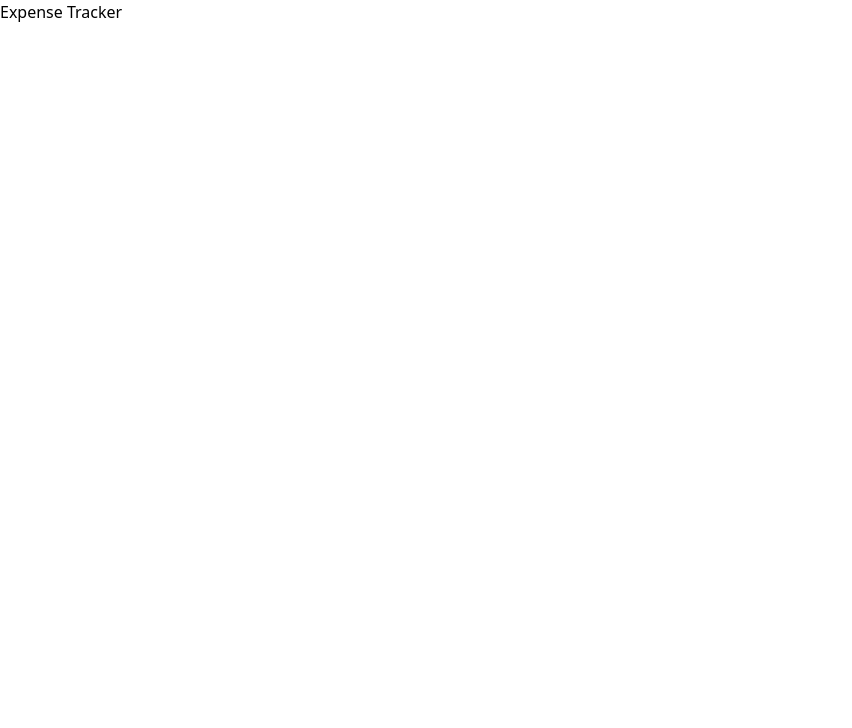
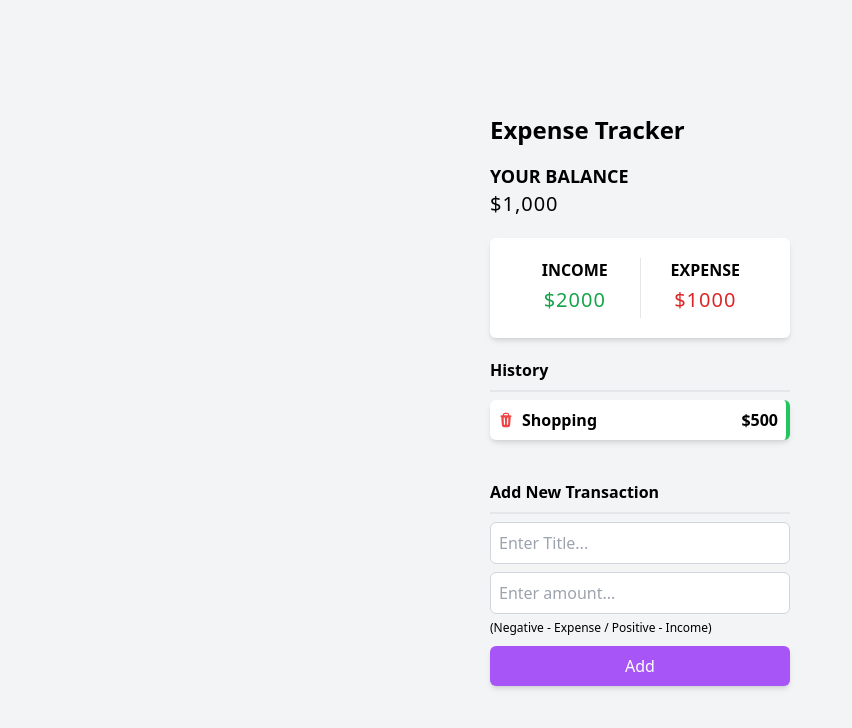
Before and after one commit to n-ii-ma/pinia-expense-tracker, a Vue app: page / in a window 1280 px wide. Shown: the top 728 px of the page, without its empty margins (0-852 px from the left). Built offline with nearby package versions, Linux system fonts and the light colour scheme.

Commit message:
Add style and hardcoded components

```diff
--- a/index.html
+++ b/index.html
@@ -6,7 +6,7 @@
     <meta name="viewport" content="width=device-width, initial-scale=1.0" />
     <title>Expense Tracker</title>
   </head>
-  <body>
+  <body class="flex flex-col items-center justify-center h-[100vh] bg-gray-100">
     <div id="app"></div>
     <script type="module" src="/src/main.ts"></script>
   </body>
--- a/src/App.vue
+++ b/src/App.vue
@@ -1,8 +1,16 @@
-<script setup lang="ts"></script>
+<script setup lang="ts">
+import TotalBalance from "./components/total-balance.vue";
+import IncomeExpenses from "./components/income-expenses.vue";
+import TransactionList from "./components/transaction-list.vue";
+import TransactionForm from "./components/transaction-form.vue";
+</script>
 
 <template>
-  <h2>Expense Tracker</h2>
-  <main class="container"></main>
+  <h2 class="text-2xl font-semibold mb-4">Expense Tracker</h2>
+  <main class="w-[300px]">
+    <TotalBalance />
+    <IncomeExpenses />
+    <TransactionList />
+    <TransactionForm />
+  </main>
 </template>
-
-<style scoped></style>
--- /dev/null
+++ b/src/components/income-expenses.vue
@@ -0,0 +1,14 @@
+<script setup lang="ts"></script>
+
+<template>
+  <div class="flex justify-between shadow-md bg-white rounded-md p-5 my-5">
+    <div class="flex-1 border-r-[1px] border-gray-200 text-center">
+      <h4 class="font-semibold">INCOME</h4>
+      <p class="my-1 tracking-wider text-xl text-green-600 font-medium">$2000</p>
+    </div>
+    <div class="flex-1 text-center">
+      <h4 class="font-semibold">EXPENSE</h4>
+      <p class="my-1 tracking-wider text-xl text-red-600 font-medium">$1000</p>
+    </div>
+  </div>
+</template>
--- /dev/null
+++ b/src/components/total-balance.vue
@@ -0,0 +1,6 @@
+<script setup lang="ts"></script>
+
+<template>
+  <h4 class="font-semibold text-lg">YOUR BALANCE</h4>
+  <h1 class="font-medium tracking-wider text-xl">$1,000</h1>
+</template>
--- /dev/null
+++ b/src/components/transaction-form.vue
@@ -0,0 +1,29 @@
+<script setup lang="ts"></script>
+
+<template>
+  <h3 class="border-b-2 border-gray-200 pb-2 mt-5 mb-2 font-semibold">Add New Transaction</h3>
+  <form class="space-y-2">
+    <input
+      type="text"
+      class="w-full rounded-md border-[1px] border-gray-300 outline-none p-2"
+      placeholder="Enter Title..."
+      required
+    />
+    <div>
+      <input
+        type="number"
+        class="w-full rounded-md border-[1px] border-gray-300 outline-none p-2"
+        step="0.01"
+        placeholder="Enter amount..."
+        required
+      />
+      <span class="text-xs">(Negative - Expense / Positive - Income)</span>
+    </div>
+    <button
+      type="submit"
+      class="w-full p-2 text-white bg-purple-500 rounded-md hover:bg-purple-600 shadow-md"
+    >
+      Add
+    </button>
+  </form>
+</template>
--- /dev/null
+++ b/src/components/transaction-item.vue
@@ -0,0 +1,27 @@
+<script setup lang="ts"></script>
+
+<template>
+  <!-- minus or plus -->
+  <li
+    class="bg-white shadow-md flex justify-between relative p-2 my-2 rounded-md border-r-4 border-green-500"
+  >
+    <div class="flex items-center gap-2">
+      <button class="text-red-500 hover:text-red-600">
+        <svg
+          xmlns="http://www.w3.org/2000/svg"
+          viewBox="0 0 20 20"
+          fill="currentColor"
+          class="size-4"
+        >
+          <path
+            fill-rule="evenodd"
+            d="M8.75 1A2.75 2.75 0 0 0 6 3.75v.443c-.795.077-1.584.176-2.365.298a.75.75 0 1 0 .23 1.482l.149-.022.841 10.518A2.75 2.75 0 0 0 7.596 19h4.807a2.75 2.75 0 0 0 2.742-2.53l.841-10.52.149.023a.75.75 0 0 0 .23-1.482A41.03 41.03 0 0 0 14 4.193V3.75A2.75 2.75 0 0 0 11.25 1h-2.5ZM10 4c.84 0 1.673.025 2.5.075V3.75c0-.69-.56-1.25-1.25-1.25h-2.5c-.69 0-1.25.56-1.25 1.25v.325C8.327 4.025 9.16 4 10 4ZM8.58 7.72a.75.75 0 0 0-1.5.06l.3 7.5a.75.75 0 1 0 1.5-.06l-.3-7.5Zm4.34.06a.75.75 0 1 0-1.5-.06l-.3 7.5a.75.75 0 1 0 1.5.06l.3-7.5Z"
+            clip-rule="evenodd"
+          />
+        </svg>
+      </button>
+      <h4 class="font-semibold">Shopping</h4>
+    </div>
+    <h4 class="font-semibold">$500</h4>
+  </li>
+</template>
--- /dev/null
+++ b/src/components/transaction-list.vue
@@ -0,0 +1,10 @@
+<script setup lang="ts">
+import TransactionItem from "./transaction-item.vue";
+</script>
+
+<template>
+  <h3 class="border-b-2 border-gray-200 pb-2 mt-5 mb-2 font-semibold">History</h3>
+  <ul class="mb-10">
+    <TransactionItem />
+  </ul>
+</template>
```
